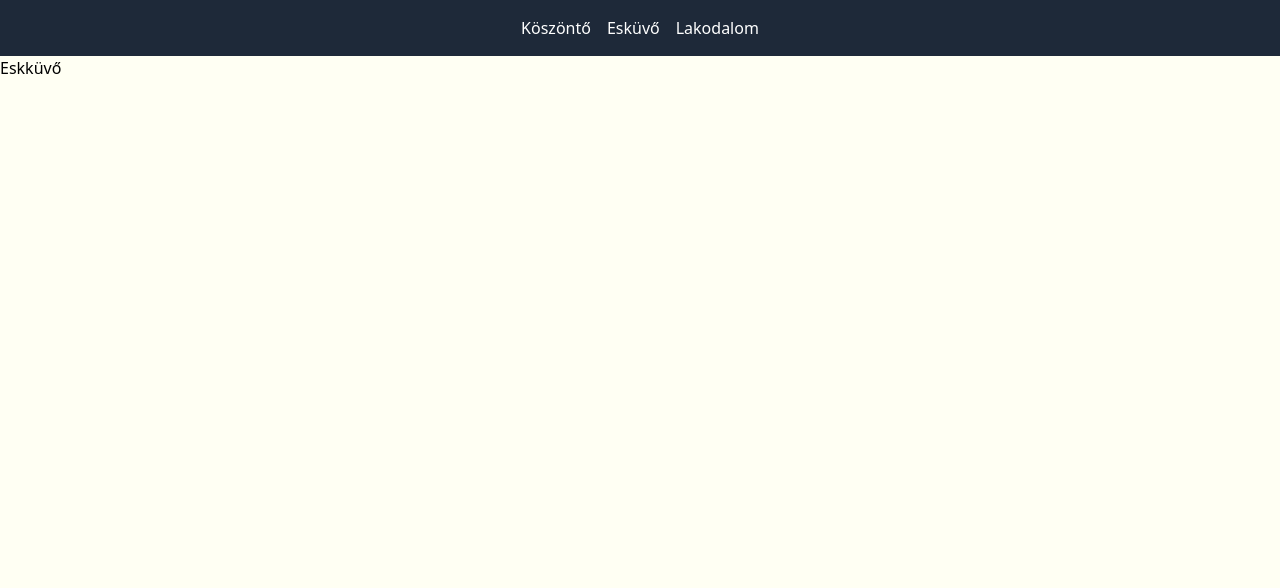
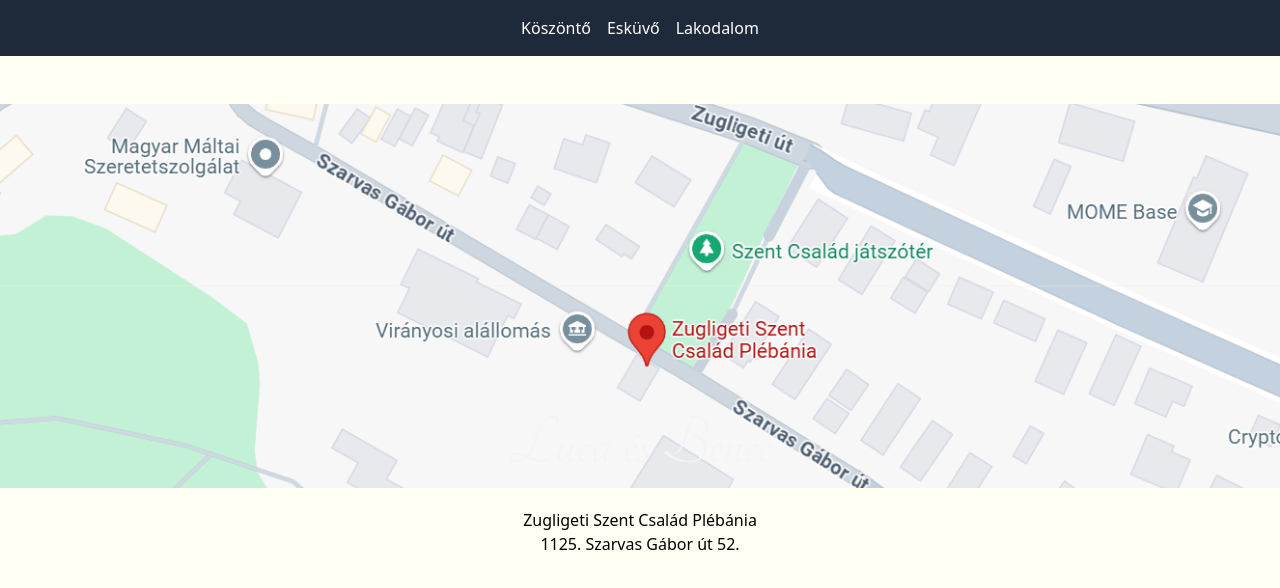
Before and after one commit to molnarbence/wedding-lb, a Nuxt app: page /eskuvo in a window 1280 px wide. Shown: the top 588 px of the page. Built offline with nearby package versions, Linux system fonts and the light colour scheme; a web font is replaced by a local one.

Commit message:
add eskuvo page content

```diff
--- a/nuxt.config.ts
+++ b/nuxt.config.ts
@@ -1,6 +1,6 @@
 // https://nuxt.com/docs/api/configuration/nuxt-config
 
-import tailwindcss from "@tailwindcss/vite";
+import tailwindcss from '@tailwindcss/vite';
 
 export default defineNuxtConfig({
   devtools: { enabled: true },
@@ -13,9 +13,7 @@
   css: ['~/assets/css/main.css'],
 
   vite: {
-    plugins: [
-      tailwindcss(),
-    ],
+    plugins: [tailwindcss()],
   },
 
   modules: ['@nuxt/image', '@nuxt/eslint'],
--- a/pages/eskuvo.vue
+++ b/pages/eskuvo.vue
@@ -1,3 +1,28 @@
 <template>
-  <div>Eskküvő</div>
+  <div>
+    <header class="mt-12">
+      <div class="w-full bg-center bg-cover bg-[url('/images/maps_eskuvo.png')] h-64 md:h-96">
+        <div class="flex flex-col justify-end w-full h-full">
+          <div class="text-center">
+            <div class="container mx-auto">
+              <div class="max-w-4xl mx-auto text-center">
+                <h1 class="font-tangerine text-gray-100 text-6xl lg:text-7xl mb-2">Luca és Bence</h1>
+                <!-- <h2 class="font-ysabeau text-gray-100 text-xl lg:text-2xl">2025. május 10.</h2> -->
+              </div>
+            </div>
+          </div>
+        </div>
+      </div>
+      <!-- <div class="w-full bg-[#eeedeb]">Section 2</div> -->
+    </header>
+    <div class="w-full mt-5">
+      <div class="flex flex-col md:flex-row gap-4 justify-center">
+        <div class="text-center">
+          <h3>Zugligeti Szent Család Plébánia</h3>
+          <div>1125. Szarvas Gábor út 52.</div>
+          <div class="sm:hidden"><a href="geo:47.5185,19.0155">Térkép</a></div>
+        </div>
+      </div>
+    </div>
+  </div>
 </template>
--- a/pages/lakodalom.vue
+++ b/pages/lakodalom.vue
@@ -1,3 +1,3 @@
 <template>
-  <div>Lakodalom</div>
+  <div>lakodalom</div>
 </template>
```
Also changed, not shown: assets/css/main.css (+3 -4 lines), public/images/maps_eskuvo.png (added).
